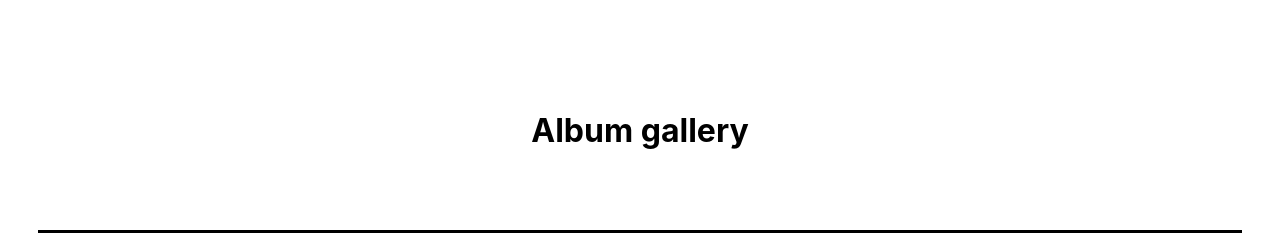
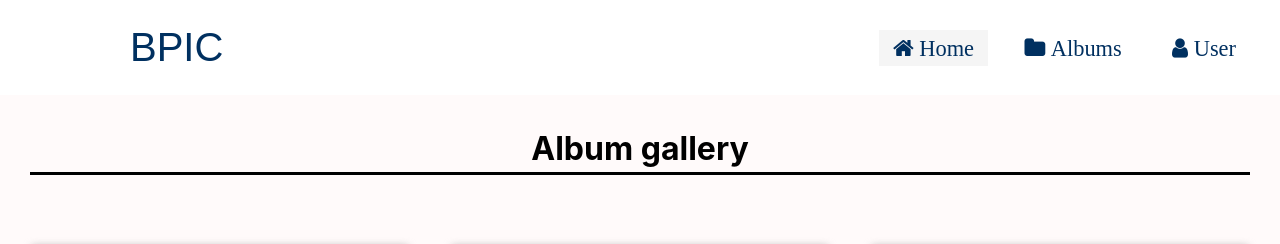
Before and after one commit to LilianaPopa-stud/Proiect-TW, a PHP site: page /album-gallery.html in a window 1280 px wide. Shown: the top 244 px of the page. Run offline with PHP 8.4, Linux system fonts and the light colour scheme; some web fonts are replaced.

Commit message:
added nav

```diff
--- a/album-gallery.css
+++ b/album-gallery.css
@@ -13,7 +13,7 @@
 .cover{
     border-bottom: black 3px solid;
     grid-area: cover;
-    height: 200px;
+    height: 50px;
     display: flex;
     align-items: center;
     justify-content: center;
--- a/album-gallery.html
+++ b/album-gallery.html
@@ -3,8 +3,20 @@
     <head>
         <title>Albums</title>
         <link rel="stylesheet" href="album-gallery.css">
+        <link rel="stylesheet" href="style.css">
+        <link href='https://fonts.googleapis.com/css?family=Roboto' rel='stylesheet'>
+        <link href="http://fonts.cdnfonts.com/css/cooper-black" rel="stylesheet">
+        <link rel="stylesheet" href="https://cdnjs.cloudflare.com/ajax/libs/font-awesome/4.7.0/css/font-awesome.min.css">
     </head>
     <body>
+        <nav class="navbar">
+            <div class="logo">BPIC</div>
+            <div class="menu">
+                    <a href="index.html" class="active"><i class="fa fa-home" > Home </i></a>
+                    <a href=""><i class="fa fa-folder"> Albums </i> </a>
+                    <a href="user.html"><i class="fa fa-user"> User </i></a>
+            </div>
+        </nav>
         <div class="wrapper">
             <div class="cover">
                 <h1>Album gallery</h1>
--- a/album.css
+++ b/album.css
@@ -1,4 +1,5 @@
 .wrapper{
+	margin: 50px;
     display: grid;
     grid-template-columns: 1fr;
     grid-template-rows: 0.3fr 1.7fr;
@@ -10,7 +11,7 @@
 
 .album-title{
     grid-area: album-title;
-	padding-left: 10px;
+	padding-left: 0px;
 	font-family: -apple-system, BlinkMacSystemFont, 'Segoe UI', Roboto, Oxygen, Ubuntu, Cantarell, 'Open Sans', 'Helvetica Neue', sans-serif;
 	border-bottom: black 3px solid;
 }
```
Also changed, not shown: album.html (+12 -0 lines).
